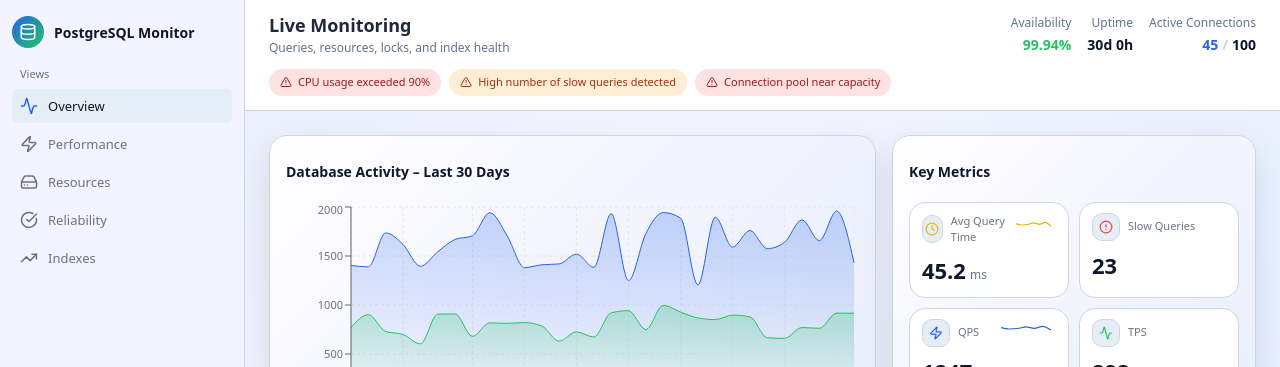
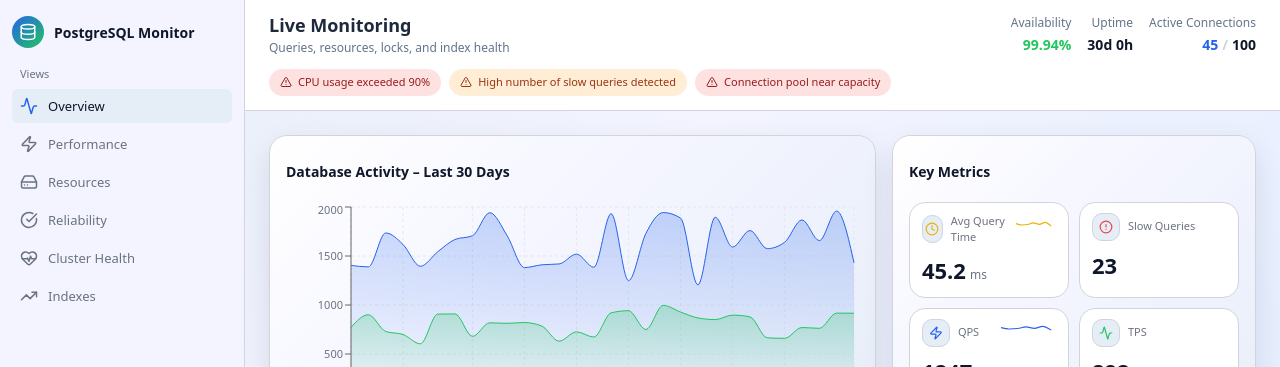
Before and after one commit to DilipViharika/pg-monitor-dashboard, a React (Vite) app: page / in a window 1280 px wide. Shown: the top 367 px of the page. Built offline with nearby package versions, Linux system fonts and the light colour scheme.

Commit message:
Refactor PostgreSQLMonitor component: add Cluster Health tab and icon, enhance layout for better organization

```diff
--- a/src/PostgreSQLMonitor.jsx
+++ b/src/PostgreSQLMonitor.jsx
@@ -14,6 +14,7 @@
   CheckCircle,
   XCircle,
   ChevronLeft,
+  HeartPulse,
   ChevronRight
 } from 'lucide-react';
 import {
@@ -77,6 +78,7 @@
     failedQueries: 18,
     deadlockCount: 5,
     lockWaitTime: 234,
+    clusterHealth: 'Healthy',
     criticalAlerts: 2,
     warningAlerts: 8,
     infoAlerts: 15,
@@ -1250,6 +1252,7 @@
             { id: 'performance', label: 'Performance', icon: Zap },
             { id: 'resources', label: 'Resources', icon: HardDrive },
             { id: 'reliability', label: 'Reliability', icon: CheckCircle },
+            { id: 'cluster-health', label: 'Cluster Health', icon: HeartPulse },
             { id: 'indexes', label: 'Indexes', icon: TrendingUp }
           ].map(item => {
             const Icon = item.icon;
@@ -1384,12 +1387,12 @@
           >
             <div>
               <div style={{ fontSize: 18, fontWeight: 600, color: '#1e293b' }}>Live Monitoring</div>
-              <div style={{ fontSize: 12, color: '#64748b' }}>
-                Queries, resources, locks, and index health
-              </div>
+              <div style={{ fontSize: 12, color: '#64748b' }}>Queries, resources, locks, and index health</div>
             </div>
             <div style={{ textAlign: 'right', fontSize: 12 }}>
               <div style={{ display: 'flex', gap: 16 }}>
+                {/* Removed Cluster Health from here */}
+
                 <div>
                   <div style={{ color: '#64748b', marginBottom: 2 }}>Availability</div>
                   <div style={{ fontWeight: 600, fontSize: 14, color: PRIMARY_GREEN }}>
@@ -1463,6 +1466,7 @@
           {activeTab === 'performance' && <PerformanceTab />}
           {activeTab === 'resources' && <ResourcesTab />}
           {activeTab === 'reliability' && <ReliabilityTab />}
+          {activeTab === 'cluster-health' && <ClusterHealthTab />}
           {activeTab === 'indexes' && <IndexesTab />}
         </main>
       </div>
```
